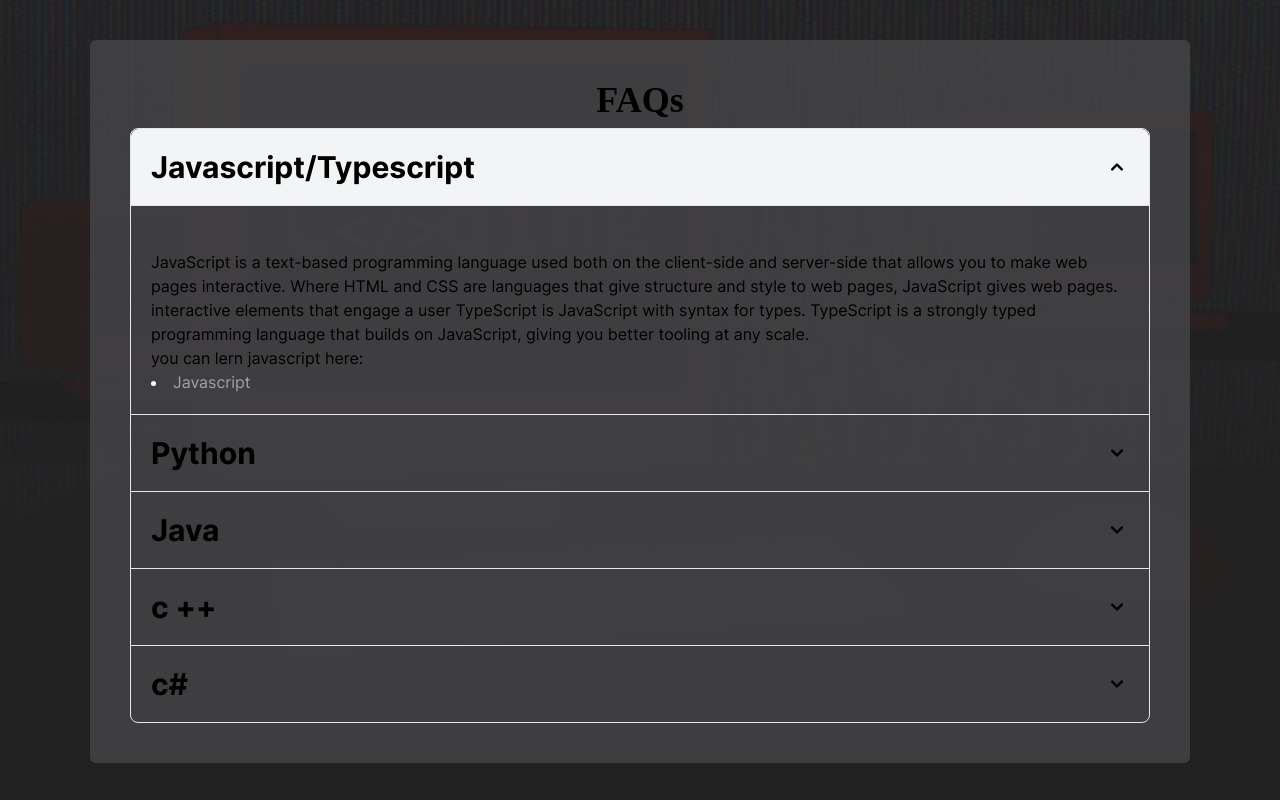
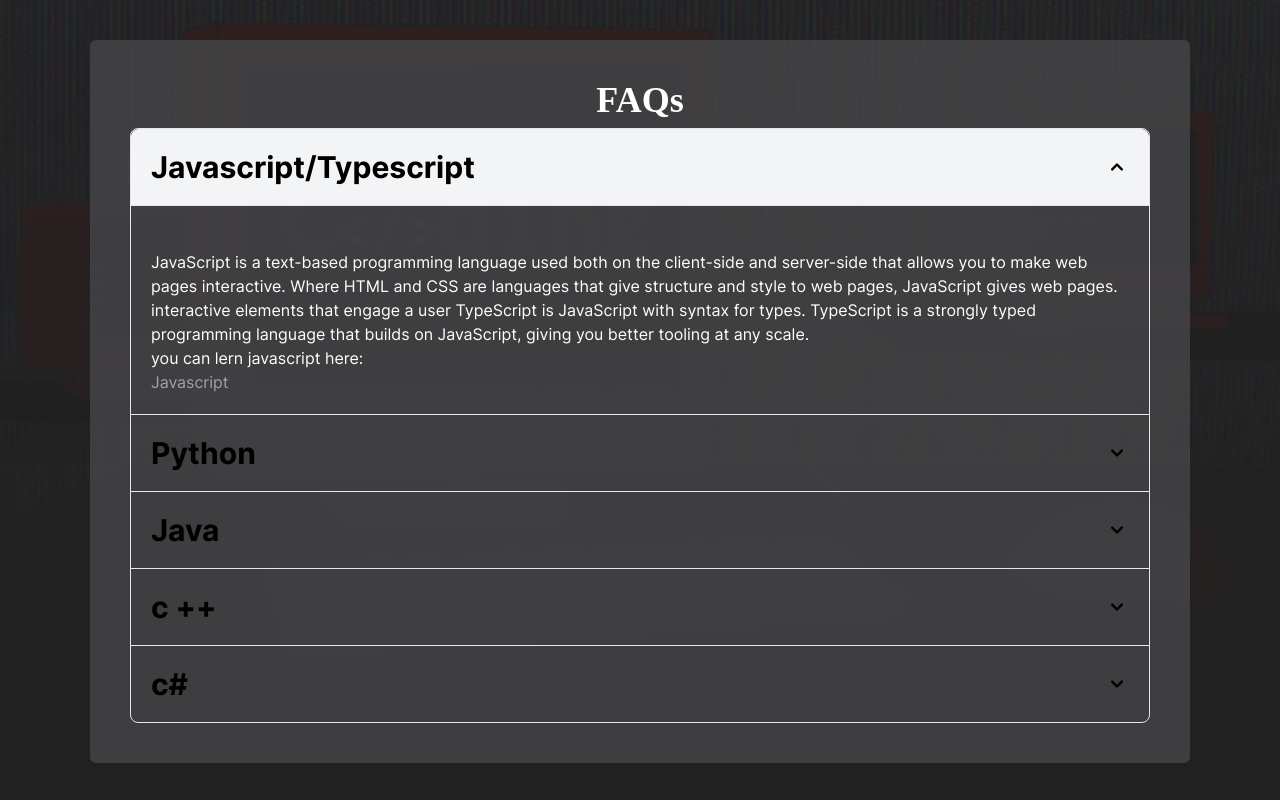
Before and after one commit to Superriot/coding.global-web, a Next.js app: page /faq in a window 1280 px wide. Built offline with nearby package versions, Linux system fonts and the light colour scheme; a web font is replaced by a local one.

Commit message:
feat: fixxed error

```diff
--- a/src/pages/faq.tsx
+++ b/src/pages/faq.tsx
@@ -33,7 +33,7 @@ export default function Faq() {
                   you better tooling at any scale.
                   <br /> you can lern javascript here:
                 </p>
-                <li>
+                <p>
                   <a
                     href='https://www.freecodecamp.org/learn/javascript-algorithms-and-data-structures/'
                     rel='nofollow'
@@ -41,7 +41,7 @@ export default function Faq() {
                   >
                     Javascript
                   </a>
-                </li>
+                </p>
               </Accordion.Content>
             </Accordion.Panel>
             <Accordion.Panel>
@@ -55,7 +55,7 @@ export default function Faq() {
                   specialized for any specific problems.
                   <br /> You Can lern python here:
                 </p>
-                <li>
+                <p>
                   <a
                     href='https://www.codecademy.com/'
                     rel='nofollow'
@@ -63,7 +63,7 @@ export default function Faq() {
                   >
                     python
                   </a>
-                </li>
+                </p>
               </Accordion.Content>
             </Accordion.Panel>
             <Accordion.Panel>
@@ -78,7 +78,7 @@ export default function Faq() {
                   popularity <br />
                   you can lern java here:
                 </p>
-                <li>
+                <p>
                   <a
                     href='https://www.codecademy.com/'
                     rel='nofollow'
@@ -86,7 +86,7 @@ export default function Faq() {
                   >
                     Java
                   </a>
-                </li>
+                </p>
               </Accordion.Content>
             </Accordion.Panel>
             <Accordion.Panel>
@@ -100,7 +100,7 @@ export default function Faq() {
                   <br />
                   you can lern java here:
                 </p>
-                <li>
+                <p>
                   <a
                     href='https://www.codecademy.com/'
                     rel='nofollow'
@@ -108,7 +108,7 @@ export default function Faq() {
                   >
                     c ++
                   </a>
-                </li>
+                </p>
               </Accordion.Content>
             </Accordion.Panel>
             <Accordion.Panel>
@@ -121,7 +121,7 @@ export default function Faq() {
                   cloud-based services, websites, enterprise software and games.
                   Lots and lots of games.
                 </p>
-                <li>
+                <p>
                   <a
                     href='https://docs.microsoft.com/de-de/dotnet/csharp/tour-of-csharp/tutorials/'
                     rel='nofollow'
@@ -129,16 +129,16 @@ export default function Faq() {
                   >
                     c#
                   </a>
-                </li>
-                <li>
+                </p>
+                <p>
                   <a
                     href='https://www.udemy.com/course/complete-csharp-masterclass/'
                     rel='nofollow'
-                    className='text-gray-400 hover:underline'
+                    className='text-gray-400 hover:underline '
                   >
                     c#(udemy)
                   </a>
-                </li>
+                </p>
               </Accordion.Content>
             </Accordion.Panel>
           </Accordion>
--- a/src/styles/globals.css
+++ b/src/styles/globals.css
@@ -177,18 +177,6 @@ input::-webkit-inner-spin-button {
   }
 }
 
-.btn {
-  @apply text-gray-500 dark:text-gray-400;
-}
-
 button[class] {
   @apply text-black hover:bg-gray-500 focus:bg-gray-600 !important;
 }
-
-section h1 {
-  @apply text-black !important;
-}
-
-p[class] {
-  @apply text-black !important;
-}
```
